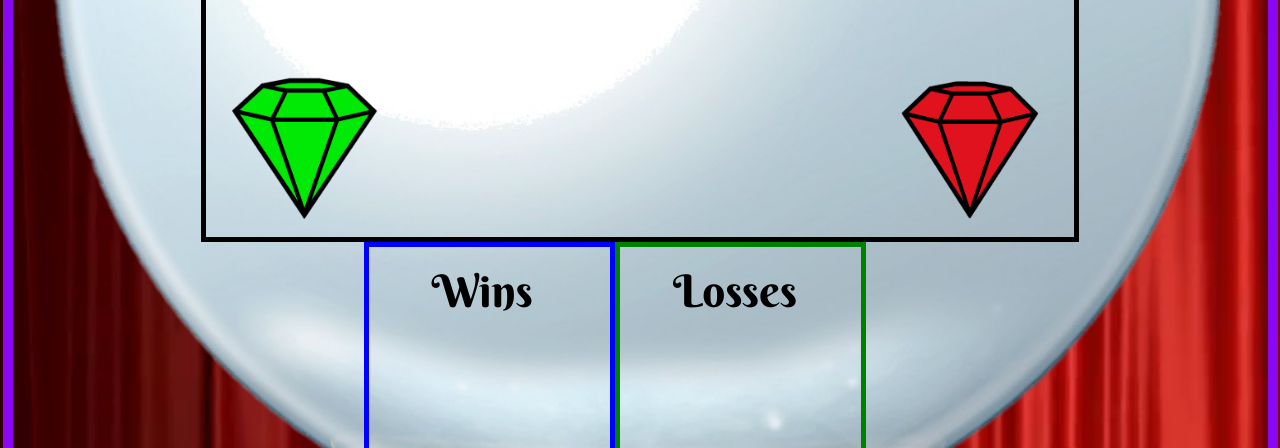
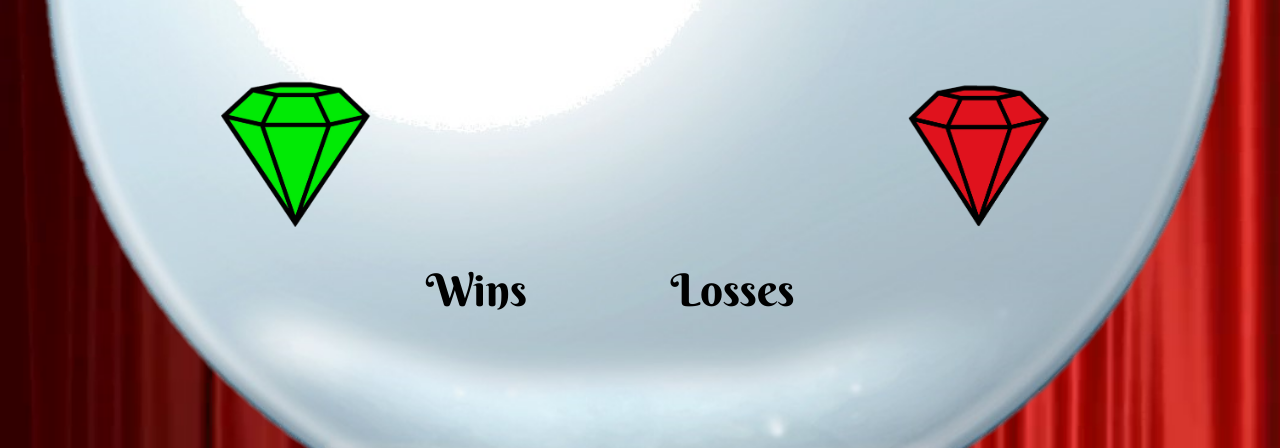
Before and after one commit to joedan138/magic_crystal, a plain HTML site: page index.html in a window 1280 px wide. Shown: the part 652-1100 px from the top of the page. Drawn offline with nearby package versions, Linux system fonts and the light colour scheme.

Commit message:
nearly complete 2.0

```diff
--- a/assets/css/style.css
+++ b/assets/css/style.css
@@ -15,8 +15,8 @@ body {
     top: 0;
 	left: 0;
     border: 10px;
-    border-color: rgb(137, 7, 243);
-    border-style: solid;
+    /* border-color: rgb(137, 7, 243); */
+    /* border-style: solid; */
 }
 
 #crystalBall {
@@ -32,8 +32,8 @@ body {
 /*placement in the crystal ball */
 .gemBox {
     border: 5px;
-    border-color: black;
-    border-style: solid;
+    /* border-color: black; */
+    /* border-style: solid; */
     width: 70%;
     height: 40%;
     position: absolute;
@@ -97,8 +97,8 @@ body {
 /* wins box */
 #winBox {
     border: 5px;
-    border-color: blue;
-    border-style: solid;
+    /* border-color: blue; */
+    /* border-style: solid; */
     width: 20%;
     height: 14%;
     position: absolute;
@@ -127,8 +127,8 @@ body {
 /* Losses box */
 #lossBox {
     border: 5px;
-    border-color: green;
-    border-style: solid;
+    /* border-color: green; */
+    /* border-style: solid; */
     width: 20%;
     height: 14%;
     position: absolute;
--- a/assets/javascript/game.js
+++ b/assets/javascript/game.js
@@ -1,10 +1,8 @@
 // intro alert with instructions
 $(document).ready(function() {
-    import swal from '../sweetalert/node_modules/sweetalert'
 
-
-    swal('hello world');
-
+    // instructions alert
+    alert("TIME TO DIVINE\n\nTry your hardest to tap into your inner mind and divine the golden number. Each gem is a random value between 1 and 12.\n\nSelect a gem and watch your number grow, but be wary! If you exceed the golden number you shall lose!\n\nARE YOU READY?");
 
     // function to create and append random number
     function randomNumGenerate(min, max) {
```
